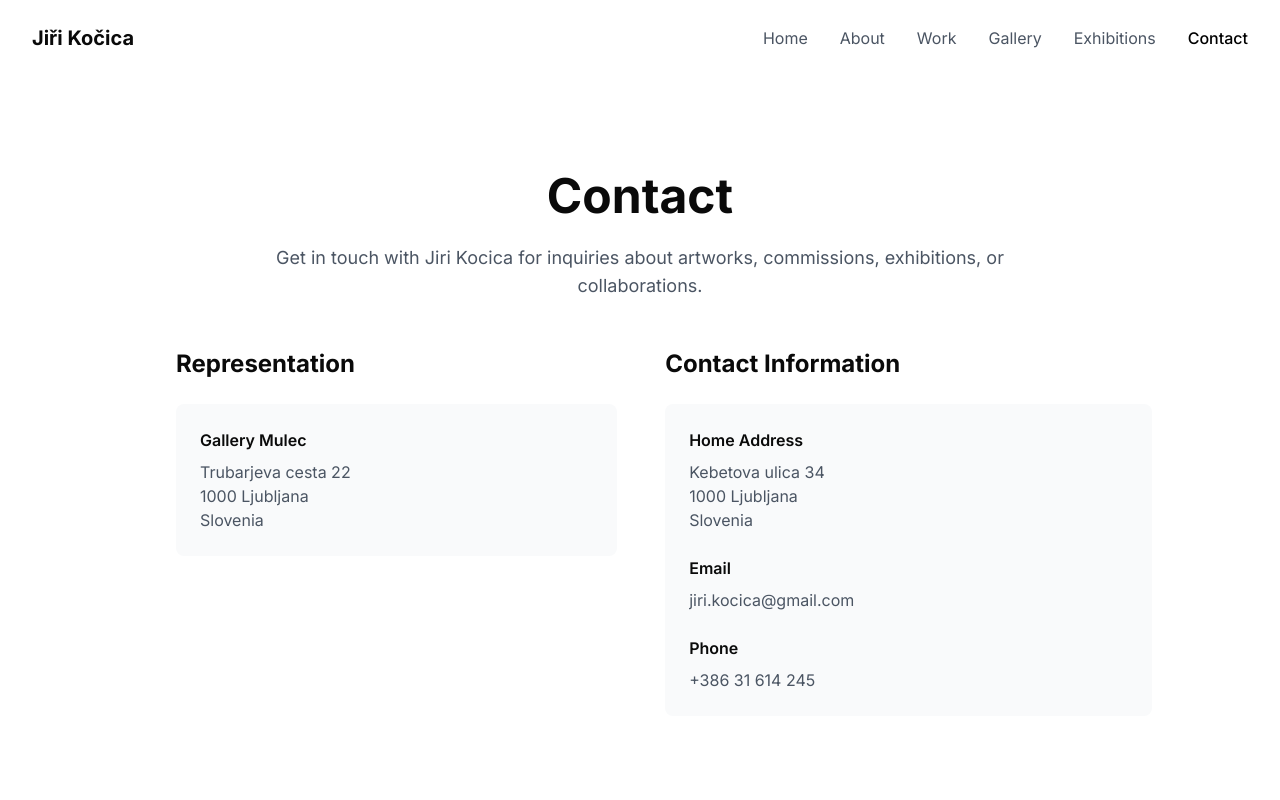
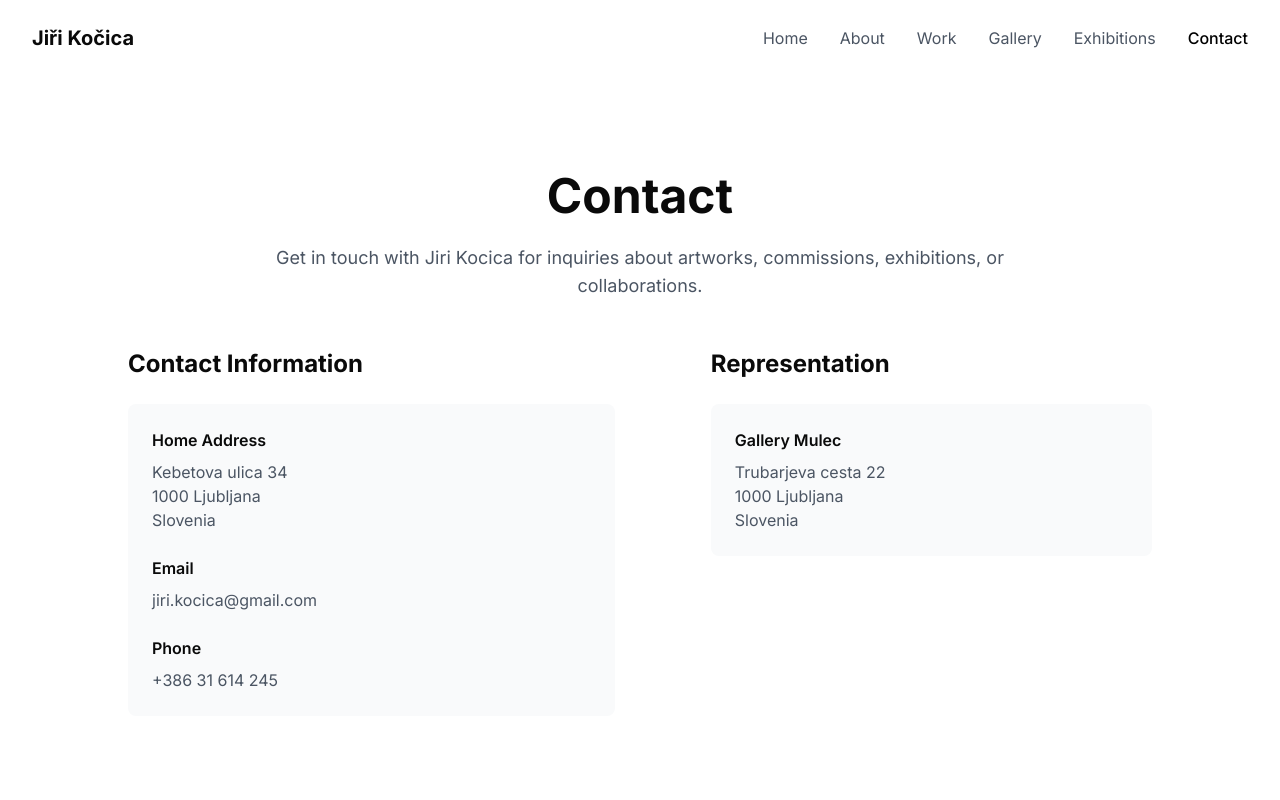
Before and after one commit to sinja33/jiri-kocica, a Next.js app: page /contact in a window 1280 px wide. Shown: the top 800 px of the page. Built offline with nearby package versions, Linux system fonts and the light colour scheme.

Commit message:
Pred johnnyevim pushom

```diff
--- a/app/contact/page.tsx
+++ b/app/contact/page.tsx
@@ -1,11 +1,8 @@
+"use client"
+
+import { motion } from "framer-motion"
 import Navigation from "@/components/navigation"
 import Footer from "@/components/footer"
-
-export const metadata = {
-  title: "Contact - Jiri Kocica",
-  description:
-    "Get in touch with contemporary sculptor Jiri Kocica for inquiries, commissions, or exhibition opportunities.",
-}
 
 export default function ContactPage() {
 
@@ -20,23 +17,21 @@ export default function ContactPage() {
             Get in touch with Jiri Kocica for inquiries about artworks, commissions, exhibitions, or collaborations.
           </p>
 
-
           <div className="w-full max-w-5xl mx-auto md:flex md:gap-12">
-            {/* Representation Info */}
-            <div className="w-full md:w-1/2 md:pl-12 mt-12 md:mt-0">
-              <h2 className="text-2xl font-bold mb-6">Representation</h2>
-              <div className="bg-gray-50 p-6 rounded-lg">
-                <h3 className="font-semibold mb-2">Gallery Mulec</h3>
-                <p className="text-gray-600">Trubarjeva cesta 22</p>
-                <p className="text-gray-600">1000 Ljubljana</p>
-                <p className="text-gray-600">Slovenia</p>
-              </div>
-            </div>
-
             {/* Contact Info */}
-            <div className="w-full md:w-1/2">
+            <motion.div
+              className="w-full md:w-1/2"
+              initial={{ opacity: 0, x: -50 }}
+              animate={{ opacity: 1, x: 0 }}
+              transition={{ duration: 0.8, delay: 0.4 }}
+            >
               <h2 className="text-2xl font-bold mb-6">Contact Information</h2>
-              <div className="bg-gray-50 p-6 rounded-lg mb-8">
+              <motion.div
+                className="bg-gray-50 p-6 rounded-lg mb-8"
+                initial={{ opacity: 0, y: 30 }}
+                animate={{ opacity: 1, y: 0 }}
+                transition={{ duration: 0.6, delay: 0.6 }}
+              >
                 <div className="mb-6">
                   <h3 className="font-semibold mb-2">Home Address</h3>
                   <p className="text-gray-600">
@@ -55,12 +50,30 @@ export default function ContactPage() {
                   <h3 className="font-semibold mb-2">Phone</h3>
                   <p className="text-gray-600">+386 31 614 245</p>
                 </div>
-              </div>
-            </div>
+              </motion.div>
+            </motion.div>
 
+            {/* Representation Info */}
+            <motion.div
+              className="w-full md:w-1/2 md:pl-12 mt-12 md:mt-0"
+              initial={{ opacity: 0, x: 50 }}
+              animate={{ opacity: 1, x: 0 }}
+              transition={{ duration: 0.8, delay: 0.5 }}
+            >
+              <h2 className="text-2xl font-bold mb-6">Representation</h2>
+              <motion.div
+                className="bg-gray-50 p-6 rounded-lg"
+                initial={{ opacity: 0, y: 30 }}
+                animate={{ opacity: 1, y: 0 }}
+                transition={{ duration: 0.6, delay: 0.7 }}
+              >
+                <h3 className="font-semibold mb-2">Gallery Mulec</h3>
+                <p className="text-gray-600">Trubarjeva cesta 22</p>
+                <p className="text-gray-600">1000 Ljubljana</p>
+                <p className="text-gray-600">Slovenia</p>
+              </motion.div>
+            </motion.div>
           </div>
-
-
         </section>
       </main>
 
--- a/app/exhibitions/page.tsx
+++ b/app/exhibitions/page.tsx
@@ -537,8 +537,8 @@ export default function WorkPage() {
                     whileInView={{ opacity: 1, x: 0 }}
                     viewport={{ once: true, margin: "-50px" }}
                     transition={{
-                      duration: 0.7,
-                      delay: index * 0.1 + 0.2,
+                      duration: 0.5,
+                      delay: index * 0.1,
                       ease: "easeOut"
                     }}
                   >
--- a/app/page.tsx
+++ b/app/page.tsx
@@ -19,7 +19,7 @@ export default function Home() {
             className="relative z-0 w-full max-w-4xl"
             initial={{ opacity: 0, scale: 0.8, y: 50 }}
             animate={{ opacity: 1, scale: 1, y: 0 }}
-            transition={{ duration: 1.2, ease: "easeOut" }}
+            transition={{ duration: 0.8, ease: "easeOut" }}
           >
             <img
               src="/home.png"
@@ -43,7 +43,7 @@ export default function Home() {
               <Button asChild size="lg">
                 <Link href="/work">View Collection</Link>
               </Button>
-              <Button variant="outline" asChild size="lg">
+              <Button asChild size="lg">
                 <Link href="/contact">Contact</Link>
               </Button>
             </div>
```
